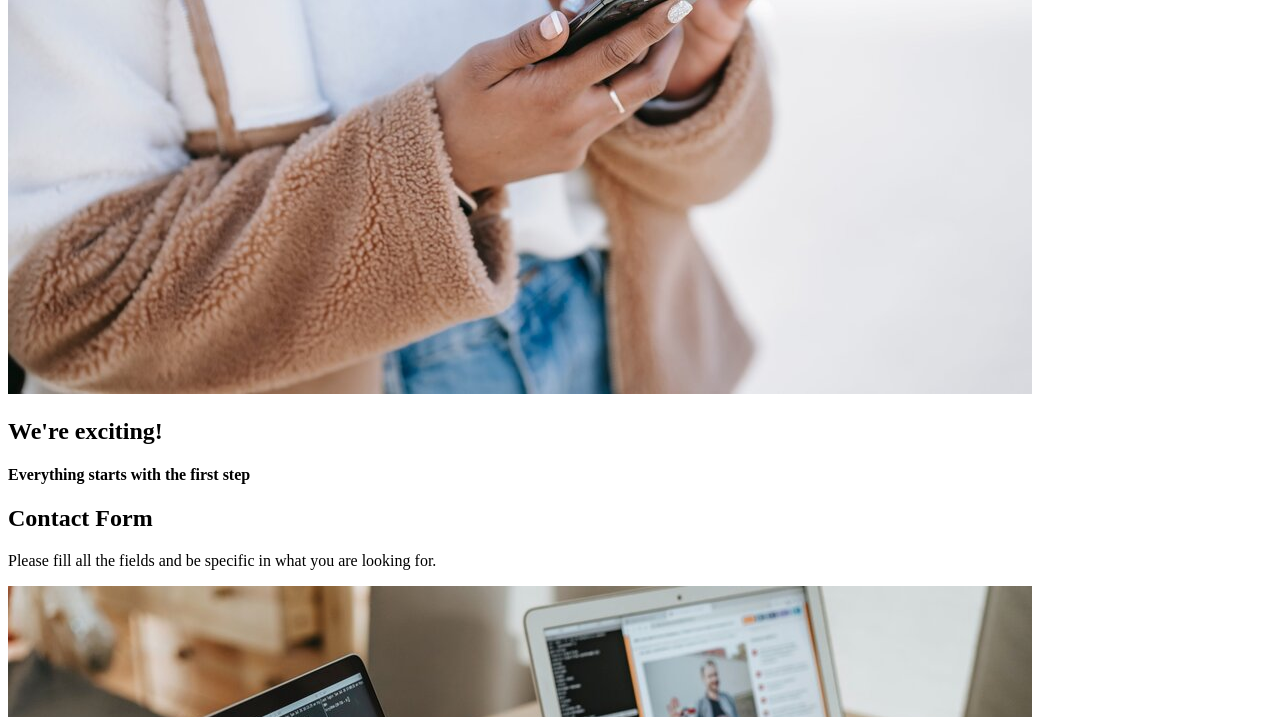
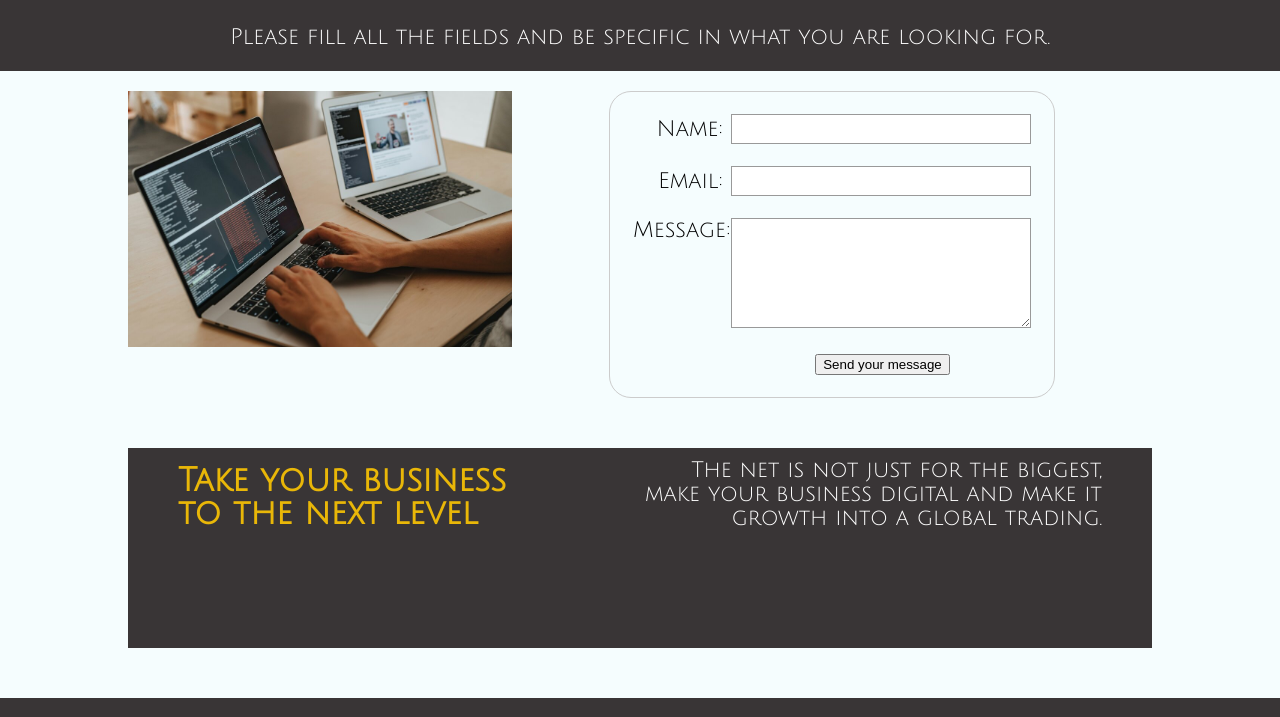
Before and after one commit to wmunoa86/wdd130, a plain HTML site: page personal_site/contactus.html in a window 1280 px wide. Shown: the part 819-1536 px from the top of the page. Drawn offline with nearby package versions, Linux system fonts and the light colour scheme.

Commit message:
CSS Added

```diff
--- a/personal_site/contactus.html
+++ b/personal_site/contactus.html
@@ -4,6 +4,7 @@
     <meta charset="UTF-8">
     <meta name="viewport" content="width=device-width, initial-scale=1.0">
     <title>Walter Muñoa | Contact Me</title>
+    <link rel="stylesheet" href="styles/contactus.css">
 </head>
 <body>
     <div class="content">
@@ -35,8 +36,9 @@
                 <p>Please fill all the fields and be specific in what you are looking for.</p>
             </section>
 
+            <div class="back"></div>
+            <img class="card-img" src="images/work for you.jpg" alt="Work for you">
             <section class="form-container">
-                <img class="card-img" src="images/work for you.jpg" alt="Work for you">
                 <div id="feedback"></div>
                 <form action="/my-handling-form-page" method="post">
                     <ul>
@@ -62,6 +64,8 @@
             <div id="background"></div>
             <section class="msg">
                 <h2>Take your business to the next level</h2>
+            </section>
+            <section class="msg2">
                 <p>The net is not just for the biggest, make your business digital and make it growth into a global trading.</p>
             </section>
         </main>
--- /dev/null
+++ b/personal_site/styles/contactus.css
@@ -0,0 +1,267 @@
+@import url('https://fonts.googleapis.com/css2?family=Julius+Sans+One&family=Source+Sans+3&display=swap');
+
+#content{
+}
+
+nav a, #hero-msg h1, #hero-msg h4,.button-box, main, section{
+    text-align: center;
+}
+
+body {
+    background-color: #F5FDFE;
+    font-family: "Julius Sans One", sans-serif;
+    font-size: 22px;
+    margin: 0;
+    padding: 0;
+}
+
+header {
+    background-color: #F5FDFE;
+    display: grid;
+    grid-template-columns: 150px auto;
+}
+
+.logo{
+    width: 80px;
+}
+
+#logo_link{
+    padding-top: 5px;
+    justify-self: center;
+    align-self: center;
+}
+
+nav{
+    background-color: #393536;
+    color: white;
+    display: flex;
+    justify-content: space-around;
+}
+
+nav a{
+    padding: 35px;
+}
+
+a{
+    text-decoration: none;
+}
+
+a:link, a:visited{
+    color: white;
+}
+
+
+nav a:hover {
+    color: #E9B708;
+}
+
+#hero{
+    display: grid;
+    grid-template-columns: 1fr 3fr 1fr;
+    margin-top: -200px;
+    margin-bottom: 0;
+}
+
+#hero-box {
+    grid-column: 1/4;
+    grid-row: 1/3;
+    z-index: -1;
+}
+
+#hero-img{
+    width: 100%;
+}
+
+#hero-msg{
+    grid-column: 1/2;
+    grid-row: 1/3;
+    color: #393536;
+    margin-top: 300px;
+    padding-left: 100px;
+}
+
+.home-title {
+    font-size: 2em;
+    color: #E9B708;
+    background-color: #393536;
+}
+
+#hero-msg h4 {
+    margin-bottom: 50px;
+    font-family: "Source Sans 3", sans-serif;
+    background-color: #E9B708;
+    color: #393536;
+}
+
+.home-grid{
+    display: grid;
+    grid-template-columns: repeat(10, 1fr);
+}
+
+.contact-banner{
+    grid-column: 1/11;
+    grid-row: 2/3;
+    background-color: #393536;
+    color: white;
+    text-align: center;
+}
+
+.back {
+    height: fit-content;
+    grid-column: 1/11;
+    grid-row: 4/5;
+}
+
+.card-img {
+    width: 100%;
+    grid-column: 2/5;
+    grid-row: 4/5;
+    margin-top: 20px;
+}
+
+.form-container{
+    grid-column: 5/10;
+    grid-row: 4/5;
+}
+
+form {
+    /* Center the form on the page */
+    margin: 0 auto;
+    width: 400px;
+    /* Form outline */
+    padding: 1em;
+    border: 1px solid #ccc;
+    border-radius: 1em;
+    margin-top: 20px;
+}
+
+ul {
+    list-style: none;
+    padding: 0;
+    margin: 0;
+}
+
+form li + li {
+    margin-top: 1em;
+}
+
+label {
+    /* Uniform size & alignment */
+    display: inline-block;
+    width: 90px;
+    text-align: right;
+}
+
+input, textarea {
+    /* To make sure that all text fields have the same font settings
+       By default, textareas have a monospace font */
+    font: 1em sans-serif;
+
+    /* Uniform text field size */
+    width: 300px;
+    box-sizing: border-box;
+
+    /* Match form field borders */
+    border: 1px solid #999;
+}
+
+input:focus, textarea:focus {
+    /* Additional highlight for focused elements */
+    border-color: #000;
+}
+
+textarea {
+    /* Align multiline text fields with their labels */
+    vertical-align: top;
+
+    /* Provide space to type some text */
+    height: 5em;
+}
+
+.button {
+    /* Align buttons with the text fields */
+    padding-left: 90px; /* same size as the label elements */
+}
+
+.button {
+    /* This extra margin represent roughly the same space as the space
+       between the labels and their text fields */
+    margin-left: 0.5em;
+}
+
+#feedback {
+    background-color: antiquewhite;
+    position: absolute;
+    top: 0;
+    left: 0;
+    right: 0;
+    padding: .5em;
+    /* make this element invisible until we are ready for it */
+    display: none;
+}
+
+.moveDown {
+    margin-top: 3em;
+}
+
+#background{
+    margin-top: 50px;
+    height: 200px;
+    grid-column: 2/10;
+    grid-row: 7/8;
+    background-color: #393536;
+}
+
+.msg{
+    line-height: 1.5em;
+    grid-column: 2/5;
+    grid-row: 7/8;
+    padding-top: 40px;
+    text-align: left;
+    padding-left: 50px;
+}
+
+.msg h2{
+    color: #E9B708;
+}
+
+.msg2{
+    grid-column: 6/10;
+    grid-row: 7/8;
+    padding-top: 40px;
+    padding-right: 50px;
+}
+.msg2 p{
+    font-size: 1em;
+    padding-top: 20px;
+    margin: 0;
+    color: white;
+    text-align: right;
+}
+
+footer{
+    background-color: #393536;
+    color: #F5FDFE;
+    padding: 25px 50px;
+    margin-top: 50px;
+    display: flex;
+    justify-content: space-around;
+    align-items: center;
+}
+
+footer:hover{
+    color: #E9B708;
+}
+
+footer p{
+    font-size: 1.2em;
+}
+
+footer p a:hover{
+    color: white;
+    text-decoration: underline;
+}
+
+footer .social img{
+    padding-top: 15px;
+}
--- /dev/null
+++ b/personal_site/styles/knowme.css
@@ -0,0 +1,249 @@
+@import url('https://fonts.googleapis.com/css2?family=Julius+Sans+One&family=Source+Sans+3&display=swap');
+
+#content{
+}
+
+nav a, #hero-msg h1, #hero-msg h4,.button-box, main, section{
+    text-align: center;
+}
+
+body {
+    background-color: #F5FDFE;
+    font-family: "Julius Sans One", sans-serif;
+    font-size: 22px;
+    margin: 0;
+    padding: 0;
+}
+
+header {
+    background-color: #F5FDFE;
+    display: grid;
+    grid-template-columns: 150px auto;
+}
+
+.logo{
+    width: 80px;
+}
+
+.icon{
+    width: 120px;
+    padding-top: 10px;
+}
+
+#logo_link{
+    padding-top: 5px;
+    justify-self: center;
+    align-self: center;
+}
+
+nav{
+    background-color: #393536;
+    color: white;
+    display: flex;
+    justify-content: space-around;
+}
+
+nav a{
+    padding: 35px;
+}
+
+a{
+    text-decoration: none;
+}
+
+a:link, a:visited{
+    color: white;
+}
+
+
+nav a:hover {
+    color: #E9B708;
+}
+
+#hero{
+    display: grid;
+    grid-template-columns: 1fr 3fr 1fr;
+    margin-top: -200px;
+}
+
+#hero-box {
+    grid-column: 1/4;
+    grid-row: 1/3;
+    z-index: -1;
+}
+
+#hero-img{
+    width: 100%;
+}
+
+#hero-msg{
+    grid-column: 1/4;
+    grid-row: 2/3;
+    color: #FDFEFE;
+    background-color: #393536;
+    height: auto;
+}
+
+.home-title {
+    font-size: 2em;
+}
+
+#hero-msg h4 {
+    margin-bottom: 50px;
+    font-family: "Source Sans 3", sans-serif;
+}
+
+.home-grid{
+    display: grid;
+    grid-template-columns: repeat(10, 1fr);
+    margin-top: 100px;
+    grid-gap: 20px;
+}
+
+#background {
+    height: fit-content;
+    grid-column: 1/11;
+    grid-row: 2/3;
+}
+
+.card-img {
+    width: 100%;
+    grid-column: 2/4;
+    grid-row: 2/3;
+    box-shadow: 5px 5px 10px #393536;
+    transition: transform .5s;
+    box-shadow: 5px 5px 10px #6f7364;
+}
+
+.msg{
+    text-align: left;
+    line-height: 1.5em;
+    grid-column: 4/10;
+    grid-row: 2/3;
+    box-shadow: 5px 5px 10px #6f7364;
+    padding-top: 35px;
+    padding-left: 20px;
+    padding-right: 20px;
+    background-color: #393536;
+}
+
+.msg h2{
+    color: #E9B708;
+    padding: 0;
+    margin: 0;
+}
+
+.msg p{
+    font-size: 0.8em;
+    padding: 0;
+    margin: 0;
+    color: white;
+    text-align: justify;
+}
+
+#background2 {
+    height: fit-content;
+    grid-column: 1/11;
+    grid-row: 4/5;
+}
+
+.card-img2 {
+    width: 100%;
+    grid-column: 6/10;
+    grid-row: 4/5;
+    box-shadow: 5px 5px 10px #393536;
+    transition: transform .5s;
+    box-shadow: 5px 5px 10px #6f7364;
+}
+
+.msg2{
+    text-align: center;
+    line-height: 1.5em;
+    grid-column: 2/6;
+    grid-row: 4/5;
+    box-shadow: 5px 5px 10px #6f7364;
+    padding-top: 35px;
+    padding-left: 20px;
+    padding-right: 20px;
+    background-color: #393536;
+}
+
+.msg2 h2{
+    color: #E9B708;
+    padding: 0;
+    margin: 0;
+    line-height: 200px;
+}
+
+.msg2 p{
+    font-size: 0.8em;
+    padding: 0;
+    margin: 0;
+    color: white;
+}
+
+p{
+    font-family: "Source Sans 3", sans-serif;
+}
+
+.card-img:hover {
+    opacity: .6;
+    transform: scale(1.1);
+}
+
+.book, .join{
+    background-color: #393536;
+    color: #F5FDFE;
+    font-size: 18px;
+    padding: 15px 30px;
+    margin-top: 50px;
+    border-radius: 5px;
+}
+
+.book:hover, .join:hover{
+    border:5px solid #E9B708;
+    background-color: #F5FDFE;
+    color: #E9B708;
+}
+
+.html5-icon{
+    grid-column: 2/4;
+    grid-row: 7/8;
+}
+
+.css3-icon{
+    grid-column: 5/7;
+    grid-row: 7/8;
+}
+
+.javascript-icon{
+    grid-column: 8/10;
+    grid-row: 7/8;
+}
+
+footer{
+    background-color: #393536;
+    color: #F5FDFE;
+    padding: 25px 50px;
+    margin-top: 50px;
+    display: flex;
+    justify-content: space-around;
+    align-items: center;
+}
+
+footer:hover{
+    color: #E9B708;
+}
+
+footer p{
+    font-size: 1.2em;
+}
+
+footer p a:hover{
+    color: white;
+    text-decoration: underline;
+}
+
+footer .social img{
+    padding-top: 15px;
+}
--- /dev/null
+++ b/personal_site/styles/style.css
@@ -0,0 +1,204 @@
+@import url('https://fonts.googleapis.com/css2?family=Julius+Sans+One&family=Source+Sans+3&display=swap');
+
+#content{
+}
+
+nav a, #hero-msg h1, #hero-msg h4,.button-box, main, section{
+    text-align: center;
+}
+
+body {
+    background-color: #F5FDFE;
+    font-family: "Julius Sans One", sans-serif;
+    font-size: 22px;
+    margin: 0;
+    padding: 0;
+}
+
+header {
+    background-color: #F5FDFE;
+    display: grid;
+    grid-template-columns: 150px auto;
+}
+
+.logo{
+    width: 80px;
+}
+
+#logo_link{
+    padding-top: 5px;
+    justify-self: center;
+    align-self: center;
+}
+
+nav{
+    background-color: #393536;
+    color: white;
+    display: flex;
+    justify-content: space-around;
+}
+
+nav a{
+    padding: 35px;
+}
+
+a{
+    text-decoration: none;
+}
+
+a:link, a:visited{
+    color: white;
+}
+
+
+nav a:hover {
+    color: #E9B708;
+}
+
+#hero{
+    display: grid;
+    grid-template-columns: 1fr 1fr 1fr 2fr;
+    margin-top: -200px;
+}
+
+#hero-box {
+    grid-column: 1/5;
+    grid-row: 1/5;
+    z-index: -1;
+}
+
+#hero-img{
+    width: 100%;
+}
+
+#hero-msg{
+    grid-column: 4/5;
+    grid-row: 2/4;
+    color: #393536;
+    background-color: rgba(255, 255, 255, 0.8);
+    height: auto;
+    margin-right: 30px;
+}
+
+.home-title {
+    font-size: 2em;
+    margin-top: 50px;
+    color: #E9B708;
+}
+
+#hero-msg h4 {
+    margin-bottom: 50px;
+    font-family: "Source Sans 3", sans-serif;
+}
+
+.home-grid{
+    display: grid;
+    grid-template-columns: repeat(10, 1fr);
+}
+
+.card-img, .mountains {
+    width: 100%;
+}
+
+.web-design, .apps-desing{
+    margin: 100px 0;
+}
+
+.web-design{
+    grid-column: 2/5;
+    grid-row: 2/3;
+}
+
+.apps-desing{
+    grid-column: 7/10;
+    grid-row: 2/3;
+}
+
+.card-img{
+    /*border: 10px solid #876F56;*/
+    transition: transform .5s;
+    box-shadow: 5px 5px 10px #6f7364;
+}
+
+p{
+    font-family: "Source Sans 3", sans-serif;
+}
+
+.card-img:hover {
+    opacity: .6;
+    transform: scale(1.1);
+}
+
+.book, .join{
+    background-color: #393536;
+    color: #F5FDFE;
+    font-size: 18px;
+    padding: 15px 30px;
+    margin-top: 50px;
+    border-radius: 5px;
+}
+
+.book:hover, .join:hover{
+    border:5px solid #E9B708;
+    background-color: #F5FDFE;
+    color: #E9B708;
+}
+
+#background {
+    height: 725px;
+    background-color: #393536;
+    grid-column: 1/11;
+    grid-row: 4/9;
+}
+
+.mountains{
+    grid-column: 4/10;
+    grid-row: 5/8;
+    box-shadow: 5px 5px 10px #393536;
+}
+
+.msg{
+    background-color: #393536;
+    line-height: 1.5em;
+    padding: 35px;
+    grid-column: 1/4;
+    grid-row: 6/7;
+    /*box-shadow: 5px 5px 10px #6f7364;*/
+}
+
+.msg h2{
+    color: #F5FDFE;
+}
+
+.msg p{
+    color: #F5FDFE;
+    font-size: 0.8em;
+    padding-bottom: 15px;
+}
+
+footer{
+    background-color: #393536;
+    color: #F5FDFE;
+    padding: 25px 50px;
+    margin-top: 50px;
+    display: flex;
+    justify-content: space-around;
+    align-items: center;
+}
+
+footer:hover{
+    color: #E9B708;
+}
+
+footer p{
+    font-size: 1.2em;
+}
+
+footer p a:hover{
+    color: white;
+    text-decoration: underline;
+}
+
+footer .social img{
+    padding-top: 15px;
+}
```
Also changed, not shown: personal_site/index.html (+5 -4 lines), personal_site/knowme.html (+9 -4 lines), personal_site/images/webdesign.jpg (added), 2 other files.
